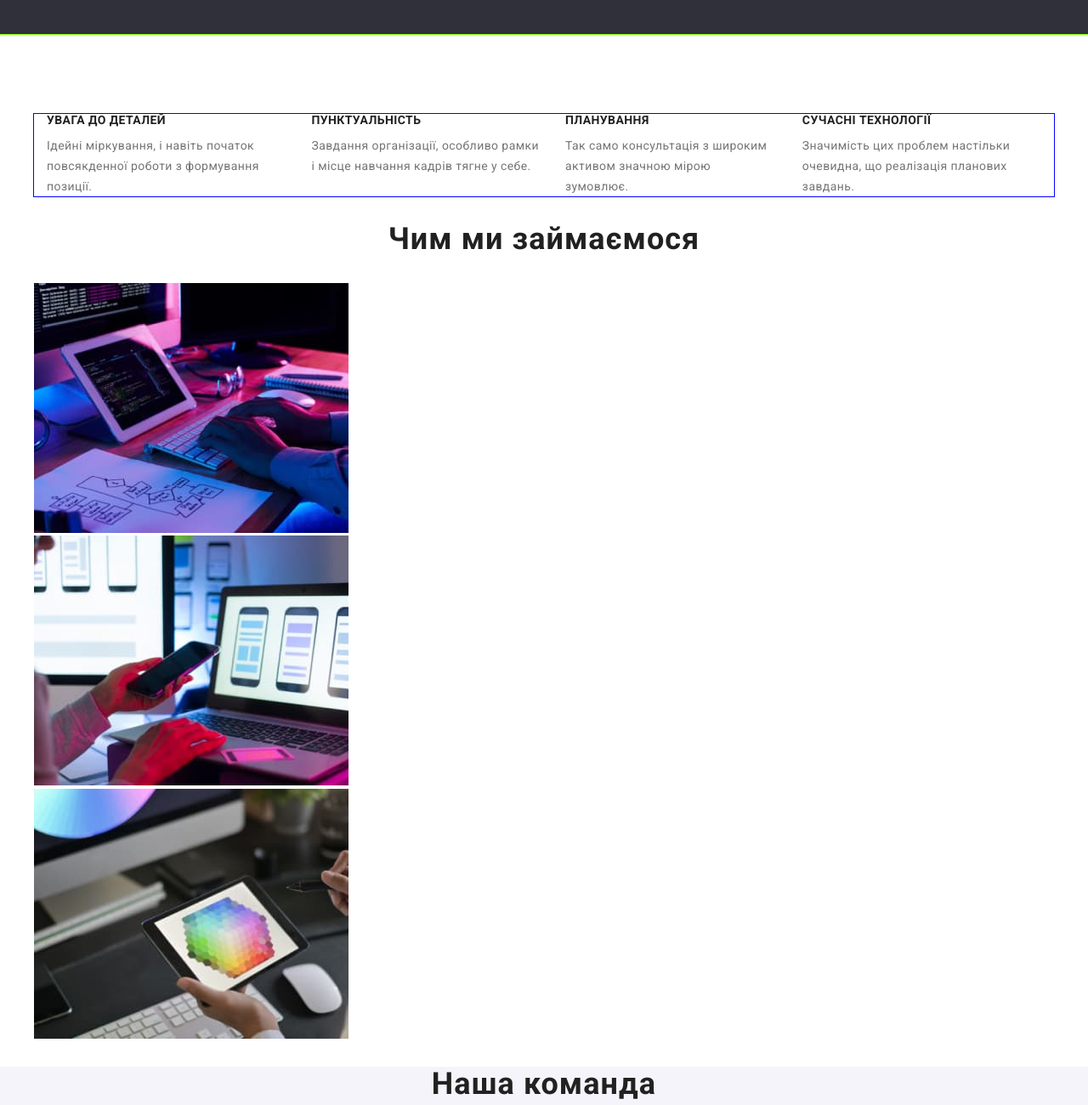
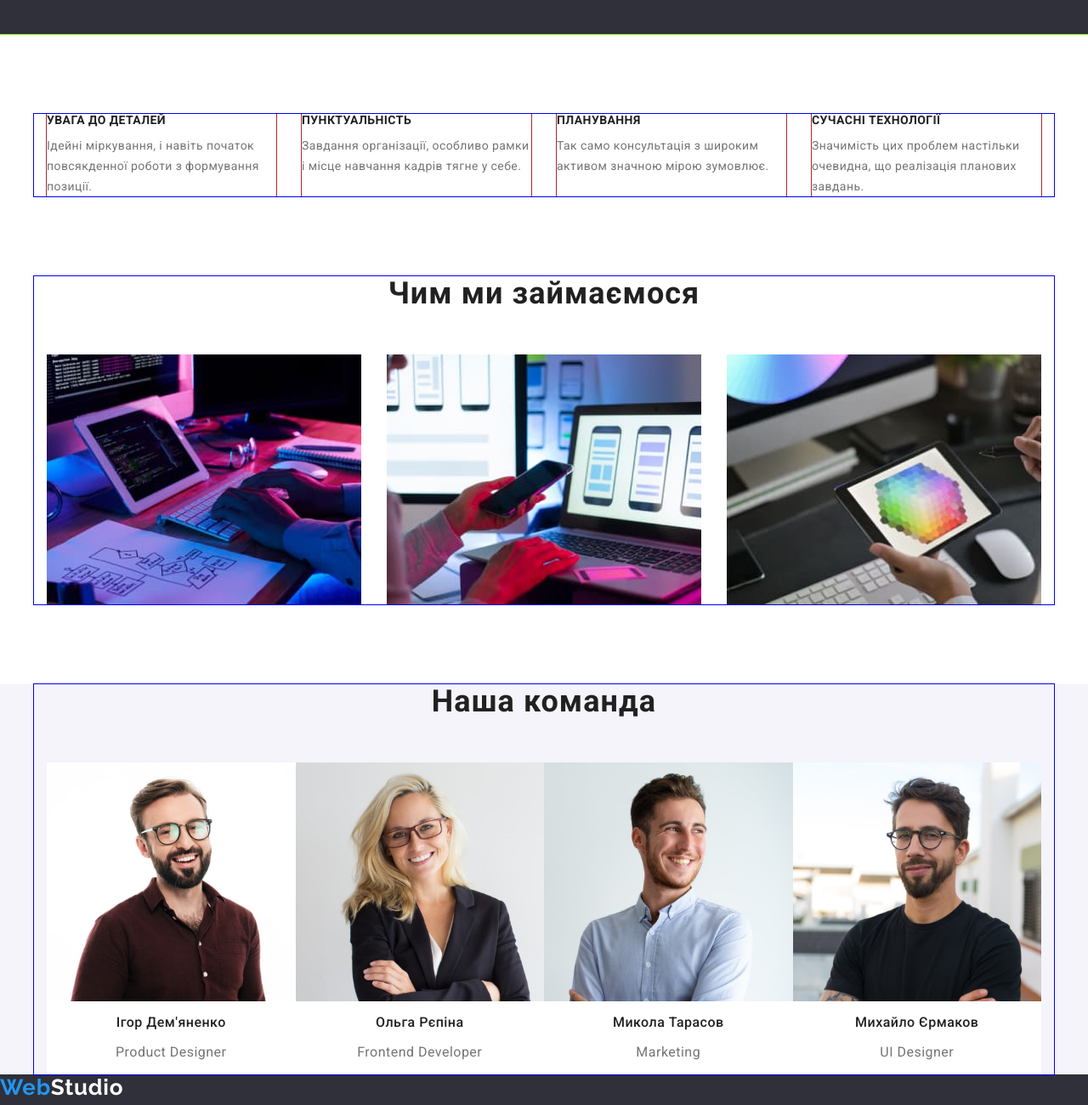
Before and after one commit to NorbertNy/goit-markup-hw-03, a plain HTML site: page index.html in a window 1280 px wide. Shown: the part 640-1940 px from the top of the page at 85% size. Drawn offline with nearby package versions, Linux system fonts and the light colour scheme.

Commit message:
Positioning heder,main section 3

```diff
--- a/css/styles.css
+++ b/css/styles.css
@@ -246,15 +246,8 @@ body {
 .features-list {
     display: flex;
 
+    list-style-type: none;
 }
-
-.features-item:not(:first-child) {
-    margin-left: 30px;
-}
-
-/* .features-item {
-    outline: 1px solid brown;
-} */
 
 .features-head {
     margin-top: 0;
@@ -283,12 +276,26 @@ body {
     color: var(--color-text-paragraf);
 }
 
-.features-list {
-    list-style-type: none;
+
+
+.features-item {
+    width: 270px;
+    outline: 1px solid brown;
+}
+
+.features-item:not(:first-child) {
+    margin-left: 30px;
 }
 
 /* Section Activity */
+.activity {
+    padding-top: 94px;
+    padding-bottom: 94px;
+}
+
 .activity-header {
+    margin: 0 0 50px 0;
+
     font-family: 'Roboto', sans-serif;
     font-weight: 700;
     font-size: 36px;
@@ -299,7 +306,21 @@ body {
 }
 
 .activity-list {
+    display: flex;
+    margin: 0;
+    padding: 0;
+
     list-style-type: none;
+}
+
+.activity-list-image:not(:first-child) {
+    margin-left: 30px;
+}
+
+.activity-list-image-item {
+    display: block;
+    max-width: 100%;
+    height: auto;
 }
 
 /* Section Team */
@@ -309,6 +330,8 @@ body {
 
 
 .team-header {
+    margin: 0 0 50px 0;
+
     font-family: 'Roboto', sans-serif;
     font-weight: 700;
     font-size: 36px;
@@ -316,6 +339,18 @@ body {
     text-align: center;
     letter-spacing: 0.03em;
     color: var(--main-color-text);
+}
+
+.team-list {
+    display: flex;
+
+    list-style-type: none;
+}
+
+.team-member-image {
+    display: block;
+    width: 100%;
+    height: auto;
 }
 
 .member-name {
@@ -342,9 +377,7 @@ body {
     background-color: var(--primary-white-color);
 }
 
-.team-list {
-    list-style-type: none;
-}
+
 
 /* Footer stile */
 .page-footer {
--- a/index.html
+++ b/index.html
@@ -91,10 +91,12 @@
         </div>
       </section>
       <section class="activity">
+        <div class="container">
           <h2 class="activity-header">Чим ми займаємося</h2>
           <ul class="activity-list">
             <li class="activity-list-image">
               <img
+                class="activity-list-image-item"
                 src="./images/box1.jpg"
                 alt="Робить на компютері"
                 width="370"
@@ -103,6 +105,7 @@
             </li>
             <li class="activity-list-image">
               <img
+                class="activity-list-image-item"
                 src="./images/box2.jpg"
                 alt="Робить на смартфоні"
                 width="370"
@@ -111,6 +114,7 @@
             </li>
             <li class="activity-list-image">
               <img
+                class="activity-list-image-item"
                 src="./images/box3.jpg"
                 alt="Робить на планшеті"
                 width="370"
@@ -118,12 +122,15 @@
               />
             </li>
           </ul>
+        </div>
       </section>
       <section class="team">
+        <div class="container">
           <h2 class="team-header">Наша команда</h2>
-        <ul class="team-list">
+          <ul class="team-list list">
             <li class="team-member">
               <img
+                class="team-member-image"
                 src="./images/imgteamcard1.jpg"
                 alt="Ігор Дем'яненко"
                 width="270"
@@ -134,6 +141,7 @@
             </li>
             <li class="team-member">
               <img
+                class="team-member-image"
                 src="./images/imgteamcard2.jpg"
                 alt="Ольга Рєпіна"
                 width="270"
@@ -144,6 +152,7 @@
             </li>
             <li class="team-member">
               <img
+                class="team-member-image"
                 src="./images/imgteamcard3.jpg"
                 alt="Микола Тарасов"
                 width="270"
@@ -154,6 +163,7 @@
             </li>
             <li class="team-member">
               <img
+                class="team-member-image"
                 src="./images/imgteamcard4.jpg"
                 alt="Михайло Єрмаков"
                 width="270"
@@ -163,6 +173,7 @@
               <p class="position">UI Designer</p>
             </li>
           </ul>
+        </div>
       </section>
     </main>
     <!--Footer-->
```
Lines whose indentation alone changed are shown as unchanged.
